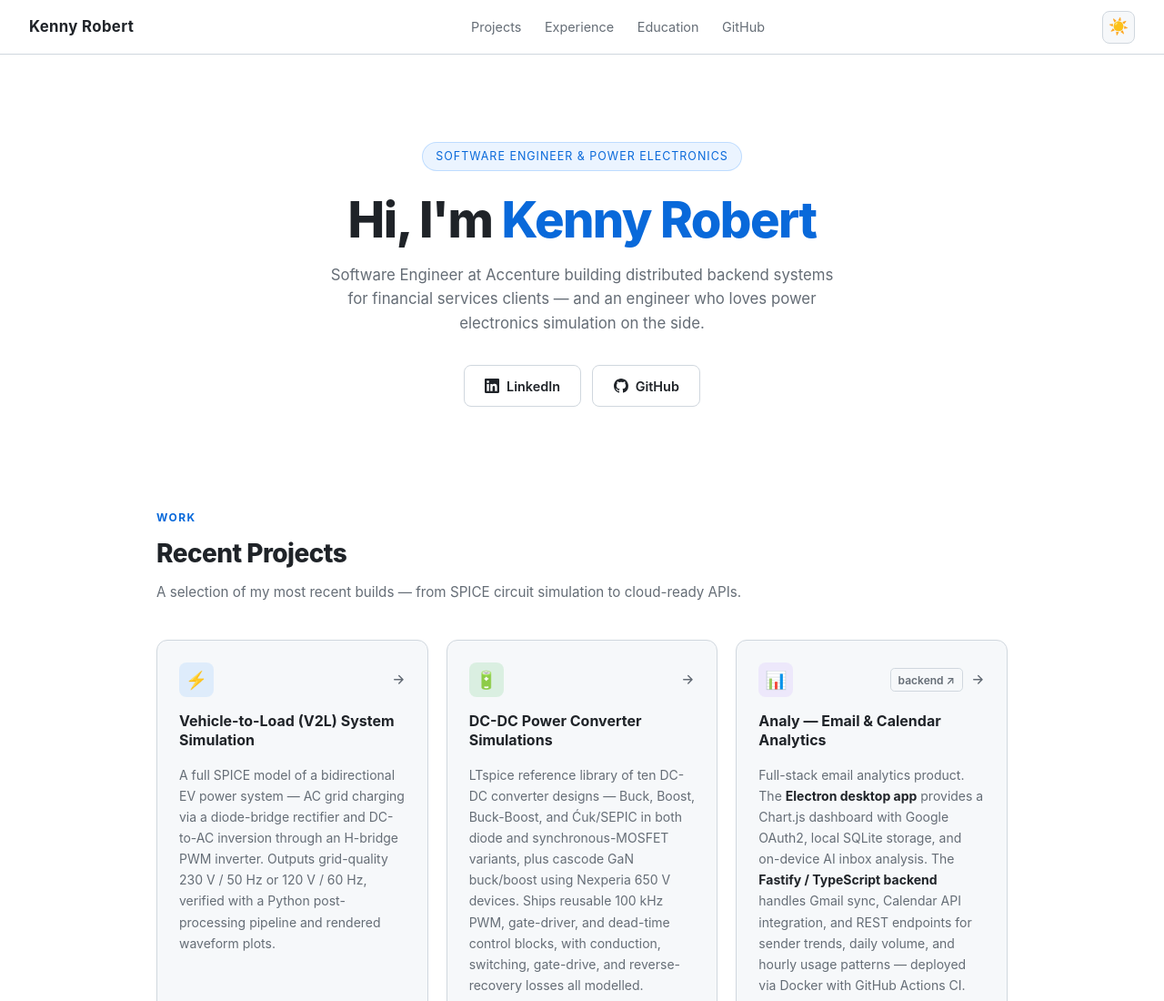
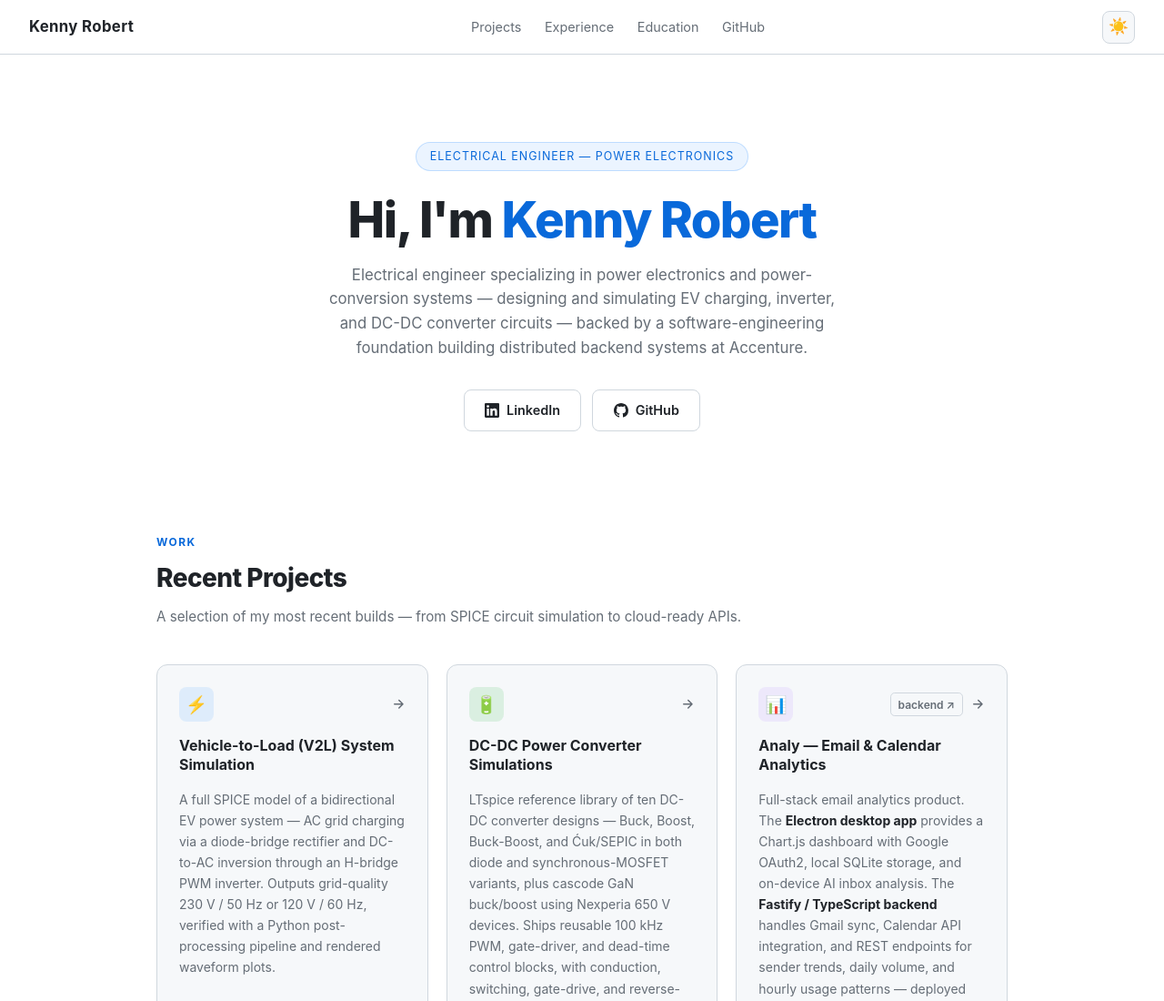
Before and after one commit to kennyrobert88/kennyrobert.io, a plain HTML site: page index.html in a window 1280 px wide. Shown: the top 1100 px of the page at 91% size. Drawn offline with Linux system fonts and the light colour scheme.

Commit message:
docs: reposition hero as electrical engineer specializing in power electronics

```diff
--- a/index.html
+++ b/index.html
@@ -433,11 +433,12 @@
 
 <!-- ── Hero ── -->
 <div class="hero">
-  <div class="hero-badge">Software Engineer &amp; Power Electronics</div>
+  <div class="hero-badge">Electrical Engineer — Power Electronics</div>
   <h1>Hi, I'm <span>Kenny Robert</span></h1>
   <p>
-    Software Engineer at Accenture building distributed backend systems for financial services clients —
-    and an engineer who loves power electronics simulation on the side.
+    Electrical engineer specializing in power electronics and power-conversion systems — designing
+    and simulating EV charging, inverter, and DC-DC converter circuits — backed by a
+    software-engineering foundation building distributed backend systems at Accenture.
   </p>
   <div class="hero-ctas">
     <a class="btn-secondary-cta" href="https://www.linkedin.com/in/krobert-88/" target="_blank" rel="noopener">
```
